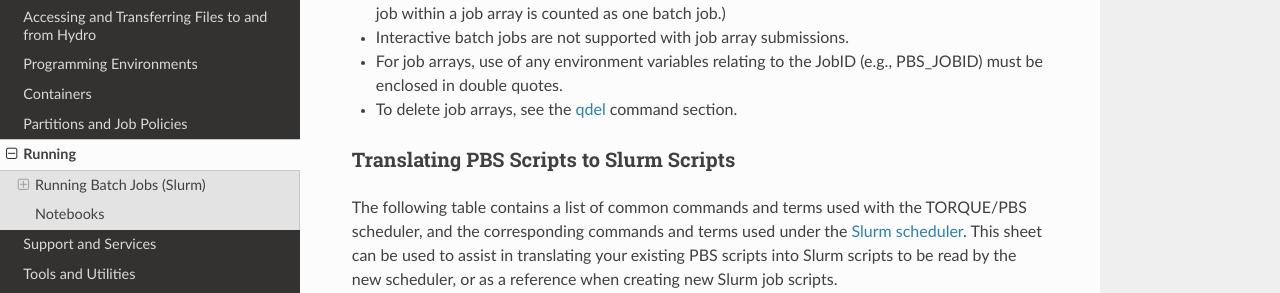
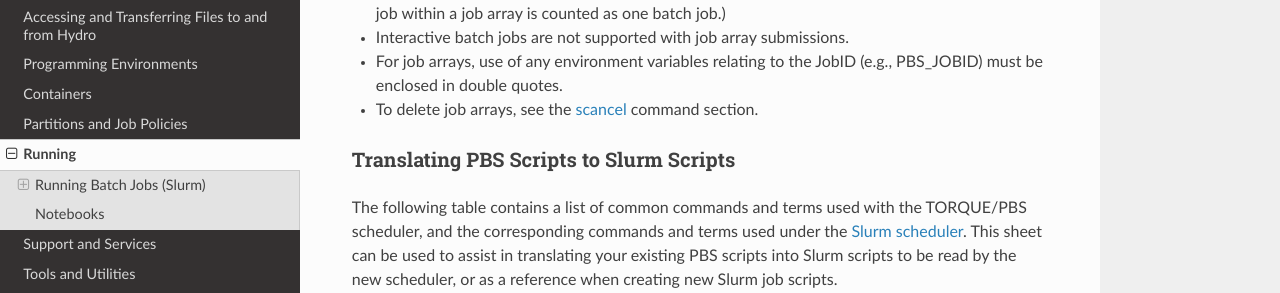
Before and after one commit to ncsa/hydro_documentation, a Sphinx documentation site: the page built from docs/source/running.rst, in a window 1280 px wide and 900 px high, scrolled down 4917 px. Shown: the part 158-451 px from the top of the window. Built offline with Sphinx 7.4.7 and the Read the Docs theme 2.0.0, drawn with Linux system fonts in a browser that asks for light colours; pages that are not in the unit, such as notebooks, are missing from menus.

Commit message:
Update running.rst
corrected link for scancel of job arrays

```diff
--- a/docs/source/running.rst
+++ b/docs/source/running.rst
@@ -306,7 +306,7 @@ A sample batch script that makes use of job arrays is available in
    JobID (e.g., PBS_JOBID) must be enclosed in double quotes.
 
 -  To delete job arrays, see the
-   `qdel <https://campuscluster.illinois.edu/resources/docs/user-guide/#qdel>`__
+   `scancel <https://slurm.schedmd.com/job_array.html#scancel>`__
    command section.
 
 Translating PBS Scripts to Slurm Scripts
```
